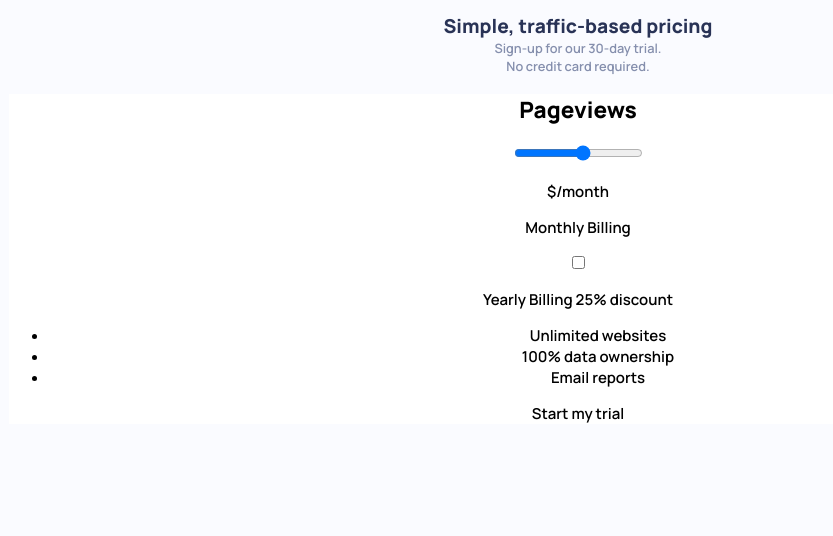
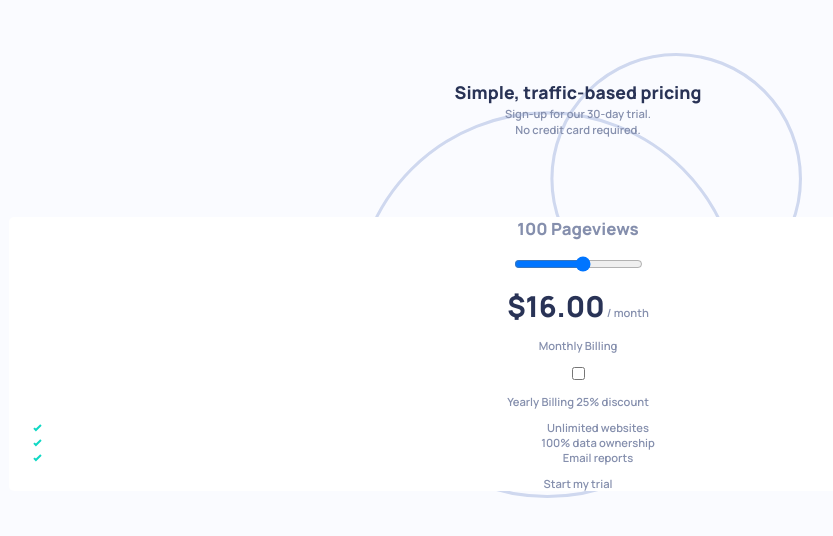
Before and after one commit to Vallejoanderson/retosFrontEndMentor, a plain HTML site: page interactive-pricing-component-main/index.html in a window 1280 px wide. Shown: the whole page, without its empty margins (62-895 px from the left). Drawn offline with Linux system fonts and the light colour scheme.

Commit message:
Setting font sizes and margins

```diff
--- a/interactive-pricing-component-main/index.html
+++ b/interactive-pricing-component-main/index.html
@@ -17,10 +17,10 @@
   </h1>
   <div class="container">
     <div class="views">
-      <h2 class="views__amount">Pageviews</h2>
-      <input type="range" id="volume" name="volume"
+      <h2 class="views__amount">100 Pageviews</h2>
+      <input type="range" id="volume" name=""
       min="0" max="11">
-      <p class="fee"><span class="price">$</span><span class="period">/month</span></p>
+      <p class="fee"><span class="fee__price">$16.00</span><span class="fee__period"> / month</span></p>
     </div>
     <p class="month__price">Monthly Billing</p>
     <input type="checkbox"></input>
--- a/interactive-pricing-component-main/scss/styles.scss
+++ b/interactive-pricing-component-main/scss/styles.scss
@@ -1,4 +1,4 @@
-/* Color */
+/* Colors */
 $softcyan: hsl(174, 77%, 80%);
 $strongcyan: hsl(174, 86%, 45%);
 $lightgrayred: hsl(14, 92%, 95%);
@@ -11,8 +11,14 @@ $lighttoggleblue: hsl(223, 50%, 87%);
 $grayblue: hsl(225, 20%, 60%);
 $darkblue: hsl(227, 35%, 25%);
 
+
+
 .body{
+	background: url(../images/pattern-circles.svg);
 	background-color: $verypaleblue;
+	background-position: top 3.3rem left 50%;
+	background-repeat: no-repeat;
+	background-size: 35%;
 	font-family: 'Manrope', sans-serif;
 	font-size: 15px;
 	text-align: center;
@@ -20,18 +26,35 @@ $darkblue: hsl(227, 35%, 25%);
 
 .main__title{
 	color: $darkblue;
-	font-size: 1.2rem;
+	font-size: 1.1rem;
+	margin-top: 5rem;
 	#{&}-sub {
 		color: $grayblue;
 		display: block;
-		font-size: .8rem;
+		font-size: .7rem;
 		font-weight: 600;
+		margin-top: .1rem;
 	}
 }
 
 .container{
 	background-color: $white;
+	border-radius: 5px;
+	color: $grayblue;
+	font-weight: 600;
+	font-size: .7rem;
+	margin-top: 5rem;
 	margin-left: auto;
 	margin-right: auto;
 	width: 90%;
 }
+
+.fee__price{
+	color: $darkblue;
+	font-size: 1.8rem;
+	font-weight: 800;
+}
+
+.trial__advantages{
+	list-style-image: url(../images/icon-check.svg);
+}
```
Also changed, not shown: interactive-pricing-component-main/css/styles.css.
